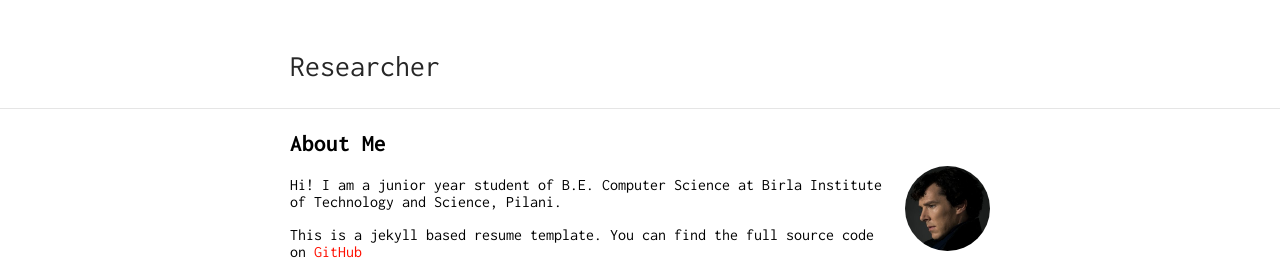
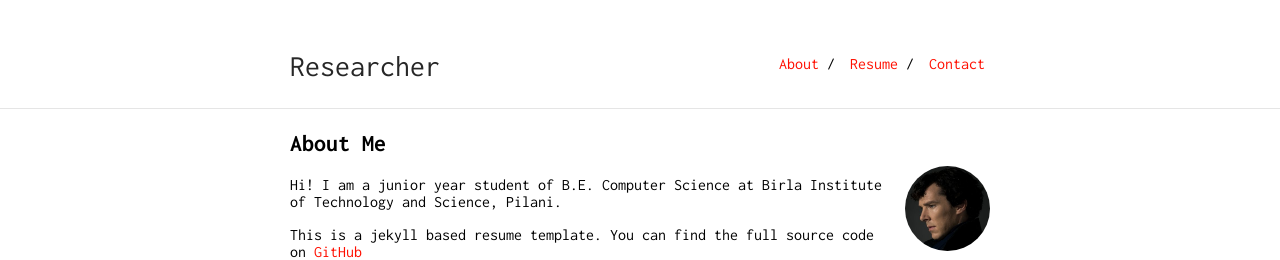
Before and after one commit to tomtkg/tomtkg.github.io, a Jekyll site: the page built from index.md, in a window 1280 px wide. Shown: the top 260 px of the page. Built offline with Jekyll 4.4.1, drawn with Linux system fonts in a browser that asks for light colours; our own code applies the rules of GitHub Pages for plain Markdown files.

Commit message:
Update _config.yml

```diff
--- a/_config.yml
+++ b/_config.yml
@@ -1,6 +1,6 @@
 title: Researcher
 url: "https://tomtkg.github.io"
-baseurl: "/researcher"
+baseurl: "./"
 
 markdown: kramdown
 #ins_logo: "./bits-logo.png"
@@ -14,3 +14,11 @@ footer_text: "Page design by Ankit Sultana"
 sass:
     style: compressed
     sass_dir: _sass
+
+nav:
+ - name: "About"
+   link: "about"
+ - name: "Resume"
+   link: "resume.pdf"
+ - name: "Contact"
+   link: "contact"
```
